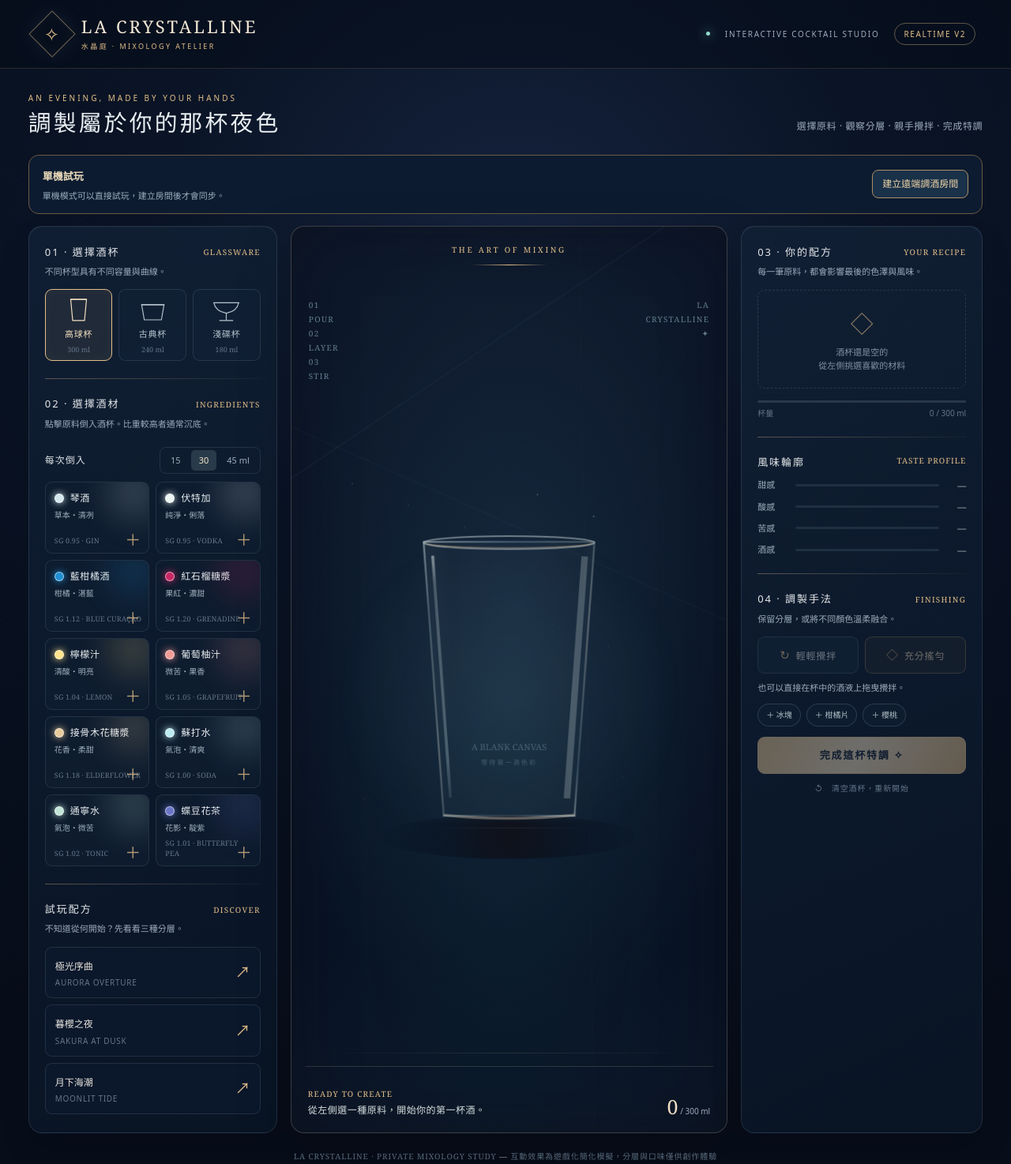
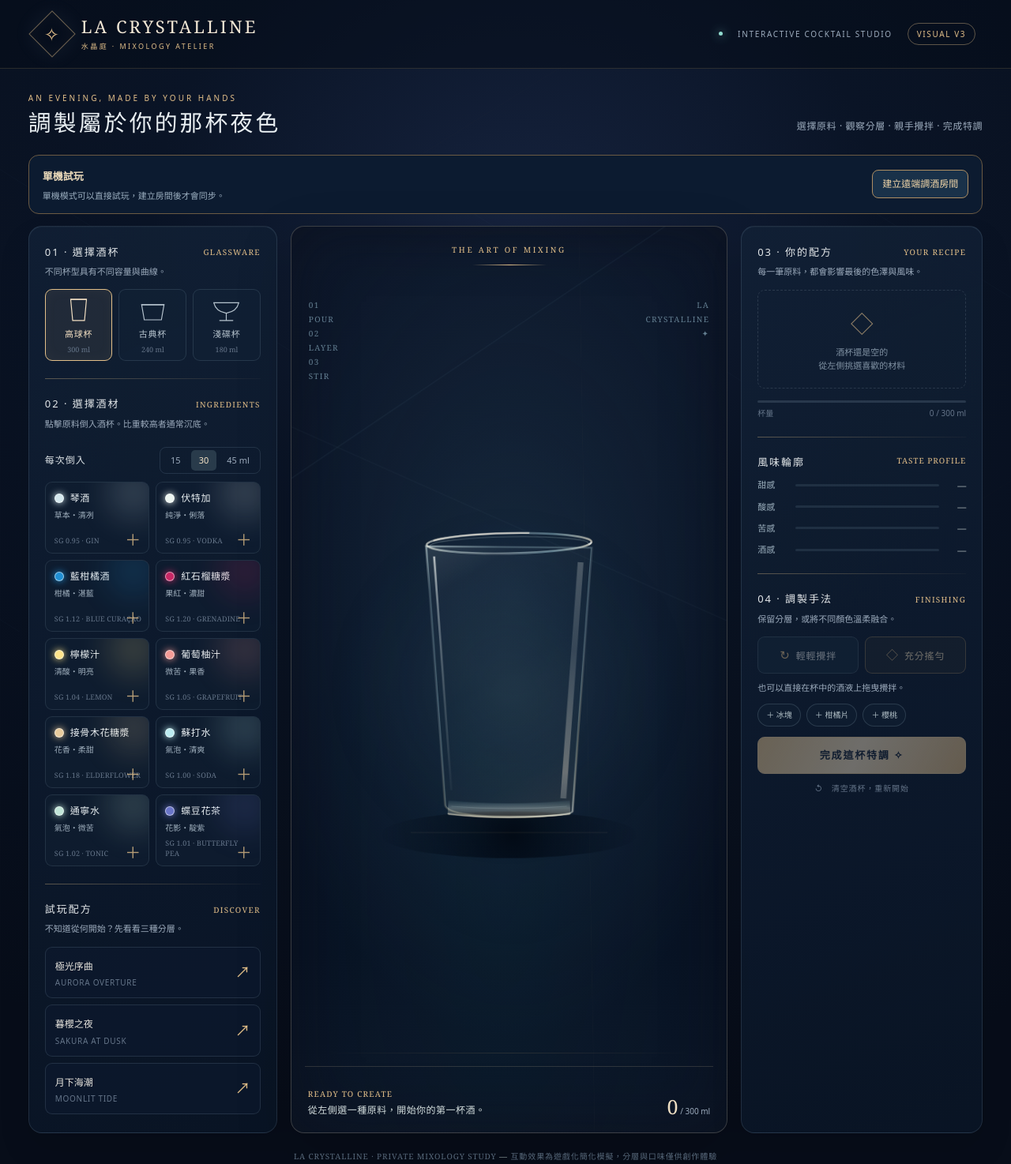
Before and after one commit to Lacrystalline/lacrystalline.github.io, a plain HTML site: page mixology/index.html in a window 1280 px wide. Shown: the whole page at 79% size. Drawn offline with nearby package versions, Linux system fonts and the light colour scheme.

Commit message:
Integrate V3 physically scaled glassware and liquid visuals (preserve Supabase realtime)

```diff
--- a/mixology/index.html
+++ b/mixology/index.html
@@ -36,7 +36,7 @@ body:before{content:"";position:fixed;inset:0;z-index:-1;pointer-events:none;opa
 <body>
 <header class="topbar">
  <div class="brand"><div class="brandmark" aria-hidden="true"><span>✧</span></div><div class="brandname">LA CRYSTALLINE<small>水晶庭 · MIXOLOGY ATELIER</small></div></div>
- <div class="headright"><span class="dot"></span><span class="edition">INTERACTIVE COCKTAIL STUDIO</span><span class="prototype">REALTIME V2</span></div>
+ <div class="headright"><span class="dot"></span><span class="edition">INTERACTIVE COCKTAIL STUDIO</span><span class="prototype">VISUAL V3</span></div>
 </header>
 <div class="shell">
  <div class="intro"><div><div class="eyebrow">An evening, made by your hands</div><h1>調製屬於你的那杯夜色</h1></div><p>選擇原料 · 觀察分層 · 親手攪拌 · 完成特調</p></div>
@@ -96,6 +96,7 @@ body:before{content:"";position:fixed;inset:0;z-index:-1;pointer-events:none;opa
 </div>
 <script src="https://cdn.jsdelivr.net/npm/@supabase/supabase-js@2.57.0/dist/umd/supabase.min.js" defer></script>
 <script src="./realtime.js" defer></script>
+<script src="./visual-v3.js" defer></script>
 <script>
 (()=>{'use strict';
 const $=id=>document.getElementById(id);
@@ -112,7 +113,7 @@ const ingredientData=[
  {id:'butterfly',name:'蝶豆花茶',en:'BUTTERFLY PEA',color:'#6a75c8',density:1.01,taste:[0,0,0,0],desc:'花影・靛紫'}
 ];
 const byId=Object.fromEntries(ingredientData.map(i=>[i.id,i]));
-const glasses={highball:{label:'高球杯',capacity:300,top:143,bottom:511,wt:108,wb:81},rocks:{label:'古典杯',capacity:240,top:238,bottom:507,wt:142,wb:119},coupe:{label:'淺碟杯',capacity:180,top:219,bottom:390,wt:171,wb:0}};
+const glasses={highball:{label:'高球杯',capacity:300,top:143,bottom:511,wt:108,wb:81},rocks:{label:'古典杯',capacity:240,top:238,bottom:507,wt:142,wb:119},coupe:{label:'淺碟杯',capacity:180,top:219,bottom:368,wt:171,wb:0}};
 const presets=[{name:'極光序曲',en:'AURORA OVERTURE',glass:'highball',recipe:[['grenadine',30],['blue',45],['soda',90]]},{name:'暮櫻之夜',en:'SAKURA AT DUSK',glass:'coupe',recipe:[['elder',30],['grapefruit',45],['gin',45]]},{name:'月下海潮',en:'MOONLIT TIDE',glass:'rocks',recipe:[['blue',30],['lemon',30],['tonic',90]]}];
 const state={glass:'highball',qty:30,portions:[],decor:new Set(),mix:0,mixKind:'layered',visualML:0,pour:null,processing:null,busy:false,demo:false,drag:false,dragPrevious:null,stirMotion:0,revision:0,mixGeneration:0,mixedOnce:false};
 const canvas=$('glassCanvas'),ctx=canvas.getContext('2d',{alpha:true});
@@ -156,8 +157,8 @@ function freezePreviousBlend(){const averaged=liquidAverage();const weight=total
 function startProcess(kind){if(state.busy||state.demo||!total())return;state.processing={kind,start:performance.now(),duration:kind==='shaken'?1250:1600,from:state.mix};state.busy=true;state.mixKind=kind;state.mixedOnce=true;updateUI();syncRoom('mix_begin')}
 function changeDecoration(type){if(state.decor.has(type))state.decor.delete(type);else state.decor.add(type);updateUI();syncRoom('decor')}
 function fitCanvas(){const dpr=Math.min(window.devicePixelRatio||1,window.innerWidth<=720?1.5:2);const w=560*dpr,h=620*dpr;if(canvas.width!==w||canvas.height!==h){canvas.width=w;canvas.height=h}ctx.setTransform(dpr,0,0,dpr,0,0)}
-function halfWidth(glass,y,outer=false){const s=glasses[glass],t=clamp((s.bottom-y)/(s.bottom-s.top),0,1);let w=glass==='coupe'?s.wt*Math.pow(t,.56):s.wb+(s.wt-s.wb)*t;return w+(outer?glass==='coupe'?5:9:0)}
-function vToY(ml){const g=glasses[state.glass],cap=g.capacity;if(ml<=0)return g.bottom;if(ml>=cap)return g.top;let sum=0;const step=2,areas=[];for(let y=g.bottom;y>g.top;y-=step){const actual=Math.min(step,y-g.top);const mid=y-actual/2,a=halfWidth(state.glass,mid)*2*actual;areas.push([y,y-actual,a]);sum+=a}let target=ml/cap*sum,seen=0;for(const [bottom,top,a] of areas){if(seen+a>=target)return bottom-(target-seen)/a*(bottom-top);seen+=a}return g.top}
+function halfWidth(glass,y,outer=false){const s=glasses[glass],t=clamp((s.bottom-y)/(s.bottom-s.top),0,1);let w=glass==='coupe'?s.wt*Math.sqrt(Math.max(0,1-(1-t)*(1-t))):s.wb+(s.wt-s.wb)*t;return w+(outer?glass==='coupe'?5:9:0)}
+function vToY(ml){const g=glasses[state.glass],cap=g.capacity;if(ml<=0)return g.bottom;if(ml>=cap)return g.top;let sum=0;const step=2,areas=[];for(let y=g.bottom;y>g.top;y-=step){const actual=Math.min(step,y-g.top);const mid=y-actual/2,a=Math.PI*Math.pow(halfWidth(state.glass,mid),2)*actual;areas.push([y,y-actual,a]);sum+=a}let target=ml/cap*sum,seen=0;for(const [bottom,top,a] of areas){if(seen+a>=target)return bottom-(target-seen)/a*(bottom-top);seen+=a}return g.top}
 function silhouette(outer=false){const g=glasses[state.glass];ctx.beginPath();const from=g.top-(outer?3:0),to=g.bottom+(outer?5:0);ctx.moveTo(280-halfWidth(state.glass,g.top,outer),from);for(let y=g.top;y<=g.bottom;y+=4)ctx.lineTo(280-halfWidth(state.glass,y,outer),y);ctx.lineTo(280-halfWidth(state.glass,g.bottom,outer),to);ctx.lineTo(280+halfWidth(state.glass,g.bottom,outer),to);for(let y=g.bottom;y>=g.top;y-=4)ctx.lineTo(280+halfWidth(state.glass,y,outer),y);ctx.lineTo(280+halfWidth(state.glass,g.top,outer),from);ctx.closePath()}
 function drawBackground(t){const glow=ctx.createRadialGradient(280,355,10,280,355,240);glow.addColorStop(0,'rgba(119,189,208,.085)');glow.addColorStop(1,'rgba(119,189,208,0)');ctx.fillStyle=glow;ctx.fillRect(30,105,500,420);
  // Subtle stage sparkle, made only with Canvas primitives.
@@ -199,7 +200,7 @@ function frame(t){fitCanvas();const dt=Math.min(45,t-lastTime);lastTime=t;ctx.cl
  if(state.pour){const p=state.pour;const progress=clamp((t-p.start)/p.duration,0,1);const eased=progress*progress*(3-2*progress);state.visualML=p.from+(p.to-p.from)*eased}
  if(state.processing){const p=state.processing,progress=clamp((t-p.start)/p.duration,0,1);state.mix=p.from+(1-p.from)*progress;state.stirMotion=Math.max(state.stirMotion,Math.sin(progress*Math.PI));if(progress>=1){state.mix=1;state.processing=null;state.stirMotion=.35;state.busy=false;updateUI();syncRoom('mix_end')}}
  state.stirMotion*=Math.pow(.977,dt/16);if(state.drag&&total())state.stirMotion=Math.max(state.stirMotion,.8);
- drawBackground(t);ctx.save();if(state.processing?.kind==='shaken')ctx.translate(Math.sin(t*.037)*6*Math.sin((t-state.processing.start)/state.processing.duration*Math.PI),0);drawGlassBack();drawLiquid(t);drawGlassFront(t);drawEmptyCue(t);ctx.restore();drawPour(t);raf=requestAnimationFrame(frame)}
+ if(window.LCArtV3){window.LCArtV3.draw({ctx,state,t,glasses,byId,getLayers,liquidAverage,vToY,total});}else{drawBackground(t);ctx.save();if(state.processing?.kind==='shaken')ctx.translate(Math.sin(t*.037)*6*Math.sin((t-state.processing.start)/state.processing.duration*Math.PI),0);drawGlassBack();drawLiquid(t);drawGlassFront(t);drawEmptyCue(t);ctx.restore();drawPour(t)}raf=requestAnimationFrame(frame)}
 function getCanvasPoint(e){const r=canvas.getBoundingClientRect();return{x:(e.clientX-r.left)/r.width*560,y:(e.clientY-r.top)/r.height*620}}
 function inLiquid(pt){if(!total())return false;let g=glasses[state.glass];return pt.y>=vToY(state.visualML)-18&&pt.y<=g.bottom+2&&Math.abs(pt.x-280)<halfWidth(state.glass,clamp(pt.y,g.top,g.bottom))}
 canvas.addEventListener('pointerdown',e=>{if(window.mixologyBridge.isViewer()||state.busy||state.demo||!inLiquid(getCanvasPoint(e)))return;state.drag=true;state.dragPrevious=getCanvasPoint(e);canvas.setPointerCapture(e.pointerId);canvas.style.cursor='grabbing'});
```
